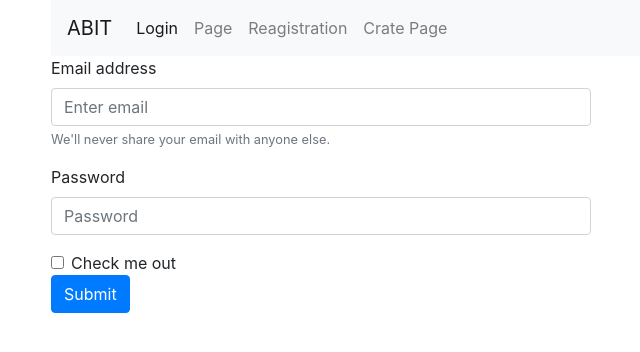
After one commit to mahbub500/abit_user_login, a PHP site: page / in a window 1280 px wide. The commit adds this page. Shown: the top 352 px of the page, without its empty margins (34-674 px from the left). Run offline with PHP 8.4, Linux system fonts and the light colour scheme; some libraries are stand-ins or nearby versions.

```diff
--- a/inc/Header.php
+++ b/inc/Header.php
@@ -16,20 +16,20 @@
   <body>
   <div class="container">
   	<nav class="navbar navbar-expand-lg navbar-light bg-light">
-		  <a class="navbar-brand" href="#">ABIT</a>
+		  <a class="navbar-brand" href="index.php">ABIT</a>
 		  <button class="navbar-toggler" type="button" data-toggle="collapse" data-target="#navbarNav" aria-controls="navbarNav" aria-expanded="false" aria-label="Toggle navigation">
 				<span class="navbar-toggler-icon"></span>
 			</button>
 			<div class="collapse navbar-collapse" id="navbarNav">
 				<ul class="navbar-nav">
 					<li class="nav-item active">
-						<a class="nav-link" href="../login.php">Home <span class="sr-only">(current)</span></a>
+						<a class="nav-link" href="index.php">Login<span class="sr-only">(current)</span></a>
 					</li>
 					<li class="nav-item">
-						<a class="nav-link" href="../page.php">Page</a>
+						<a class="nav-link" href="page.php">Page</a>
 					</li>
 					<li class="nav-item">
-						<a class="nav-link" href="../registration.php">Reagistration</a>
+						<a class="nav-link" href="registration.php">Reagistration</a>
 					</li>
 					<li class="nav-item">
 						<a class="nav-link" href="create_page.php">Crate Page</a>
--- /dev/null
+++ b/index.php
@@ -0,0 +1,33 @@
+<?php
+	// include_once( 'Session.php' );
+	include( 'inc/Header.php' );
+	// include( 'lib/database.php' );
+?>
+
+<div class="row">
+      <div class="col-md-6">
+        <form action="lib/login.php" method="post">
+		<div class="form-group">
+			<label for="exampleInputEmail1">Email address</label>
+			<input type="email" class="form-control" id="exampleInputEmail1" aria-describedby="emailHelp" placeholder="Enter email">
+			<small id="emailHelp" class="form-text text-muted">We'll never share your email with anyone else.</small>
+		</div>
+		<div class="form-group">
+			<label for="exampleInputPassword1">Password</label>
+			<input type="password" class="form-control" id="exampleInputPassword1" placeholder="Password">
+		</div>
+		<div class="form-check">
+			<input type="checkbox" class="form-check-input" id="exampleCheck1">
+			<label class="form-check-label" for="exampleCheck1">Check me out</label>
+		</div>
+	<button type="submit" class="btn btn-primary">Submit</button>
+        </form>
+      </div>
+      <div class="col-md-6"></div>
+    </div>
+  </div>
+
+
+<?php
+include( 'inc/Footer.php' );
+ ?>
```
Also changed, not shown: lib/User.php (+28 -15 lines), lib/database.php (+15 -7 lines), registration.php (+12 -12 lines).
